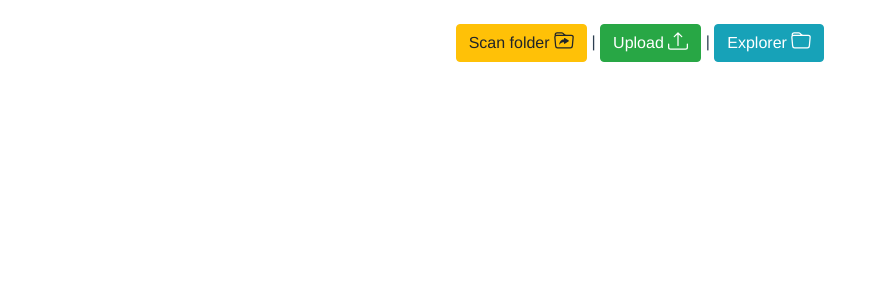
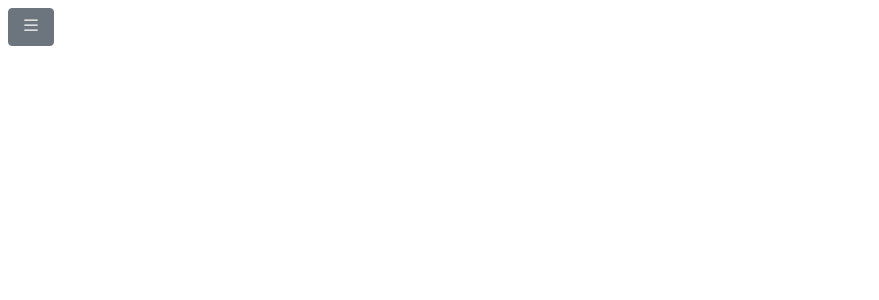
Before and after one commit to Nirgalz/VidViz, a Vue app in the folder frontend/: page / in a window 1280 px wide. Shown: the top 300 px of the page, without its empty margins (0-879 px from the left). Built offline with nearby package versions, Linux system fonts and the light colour scheme.

Commit message:
dropdown menu

```diff
--- a/frontend/src/views/Files.vue
+++ b/frontend/src/views/Files.vue
@@ -1,20 +1,24 @@
 <template>
     <div>
-        <div class="filesActions">
-            <b-btn variant="warning" @click="selectedAction = 'import'">
-                Scan folder
-                <b-icon-folder-symlink></b-icon-folder-symlink>
-            </b-btn>
-            |
-            <b-btn variant="success" @click="selectedAction = 'upload'">
-                Upload
-                <b-icon-upload></b-icon-upload>
-            </b-btn>
-            |
-            <b-btn variant="info" @click="selectedAction = 'explorer'">
-                Explorer
-                <b-icon-folder></b-icon-folder>
-            </b-btn>
+        <div>
+            <b-dropdown id="menu" class="m-md-2" no-caret>
+                <template v-slot:button-content>
+                    <b-icon-list></b-icon-list>
+                </template>
+                <b-dropdown-item @click="selectedAction = 'explorer'" :active="selectedAction === 'explorer'">
+                    Explorer
+                    <b-icon-folder></b-icon-folder>
+                </b-dropdown-item>
+                <b-dropdown-divider></b-dropdown-divider>
+                <b-dropdown-item @click="selectedAction = 'import'" :active="selectedAction === 'import'">
+                    Scan folder
+                    <b-icon-folder-symlink></b-icon-folder-symlink>
+                </b-dropdown-item>
+                <b-dropdown-item @click="selectedAction = 'upload'" :active="selectedAction === 'upload'">
+                    Upload
+                    <b-icon-upload></b-icon-upload>
+                </b-dropdown-item>
+            </b-dropdown>
         </div>
 
         <div>
@@ -68,6 +72,13 @@
         margin-bottom: 10px;
     }
 
+    #menu {
+        position: fixed;
+        top : 0px;
+        left: 0px;
+        z-index: 1000;
+    }
+
   /*.component-fade-enter-active, .component-fade-leave-active {*/
   /*  transition: opacity .3s ease;*/
   /*}*/
```
Also changed, not shown: 1 other file (tests, documents, lock files or other folders).
